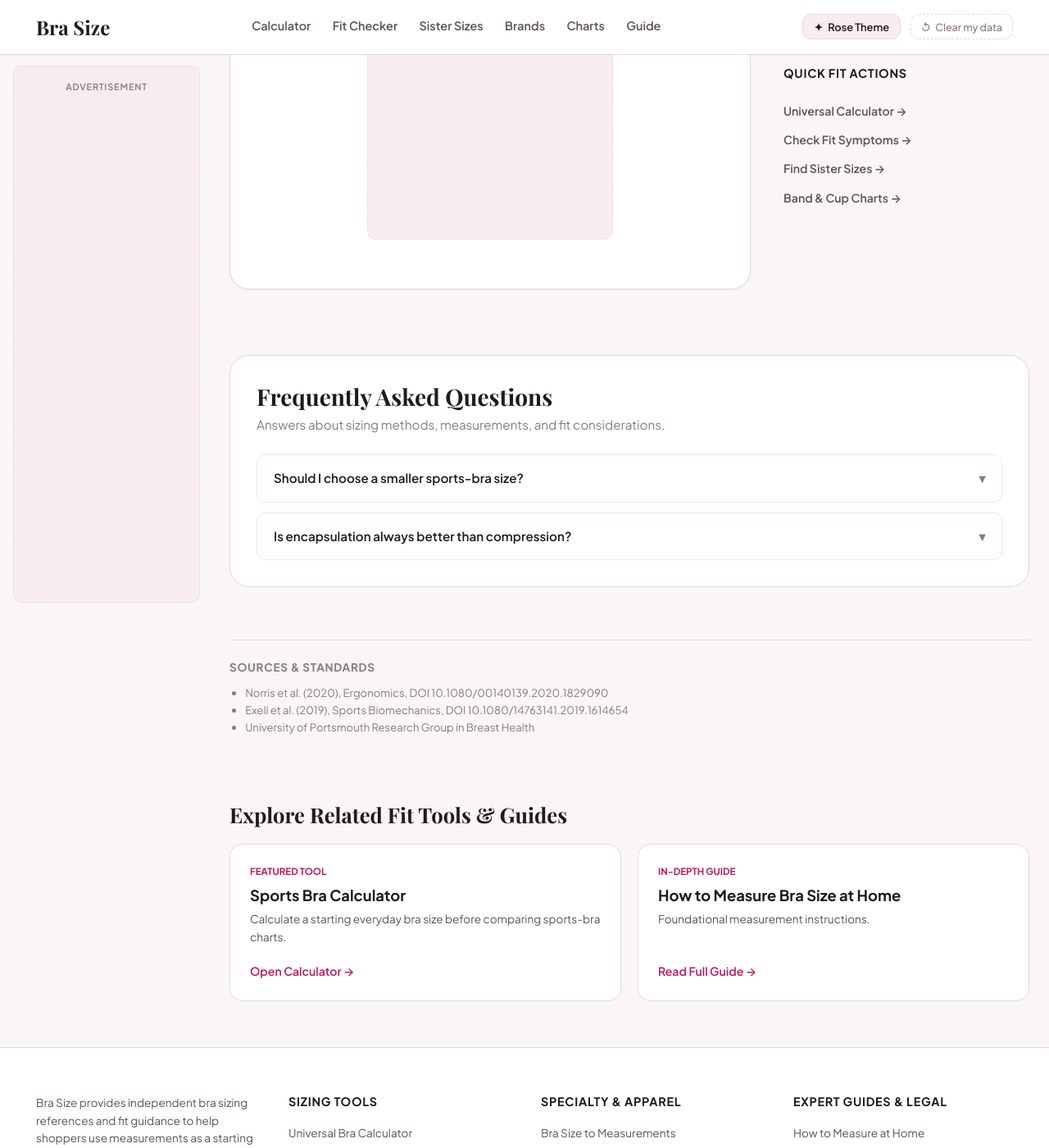
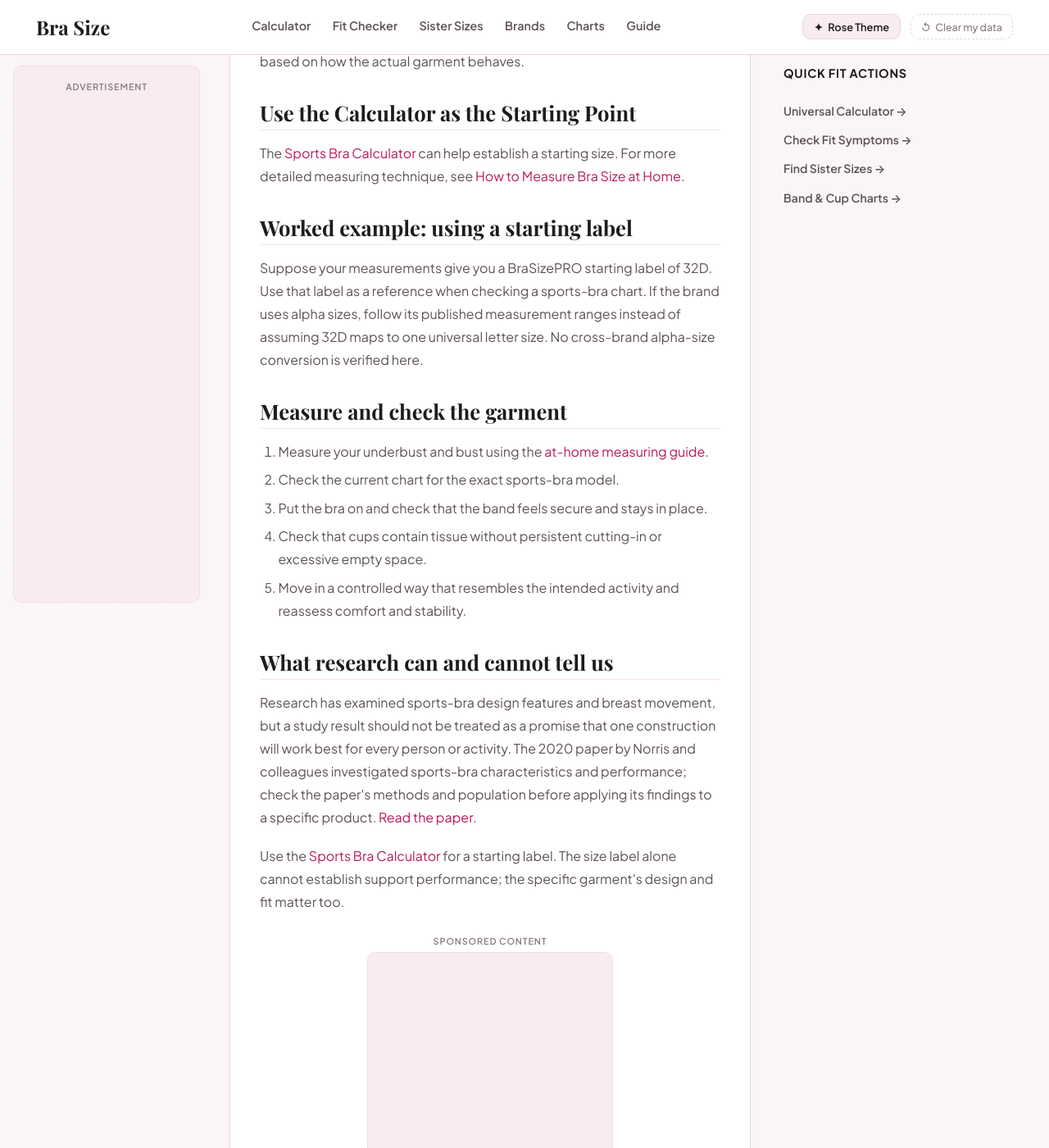
Before and after one commit to sharpedge74-cmyk/Bra-Size-Pro, a Jekyll site: the page built from how-to-measure-sports-bra.html, in a window 1280 px wide and 1400 px high, scrolled down 2731 px. Shown: the whole window at 82% size. Built offline with Jekyll 4.4.1, drawn with Linux system fonts in a browser that asks for light colours; some web fonts are replaced; some of the changed text lies outside the part shown.

Commit message:
Rewrite fit guidance with sourced caveats, practical examples, and updated FAQs

```diff
--- a/how-to-measure-sports-bra.html
+++ b/how-to-measure-sports-bra.html
@@ -1,16 +1,16 @@
 ---
 layout: guide
-title: "How to Measure for a Sports Bra: Support and Fit"
-description: "Learn how to measure for a sports bra, evaluate fit, and compare support features without relying on a single universal size rule."
+title: "How to Measure for a Sports Bra"
+description: "Measure for a sports bra, compare its chart, and check fit during movement. Learn why support depends on both sizing and garment design."
 permalink: /how-to-measure-sports-bra
 breadcrumb_label: "Measure Sports Bra"
 intent: "Guide to sports-bra measurement, fit and support features"
-last_reviewed: "2026-10-01"
+last_reviewed: "2026-10-19"
 ads: "guide"
 sources:
-  - "Norris et al. (2020), Ergonomics, DOI 10.1080/00140139.2020.1829090"
-  - "Exell et al. (2019), Sports Biomechanics, DOI 10.1080/14763141.2019.1614654"
-  - "University of Portsmouth Research Group in Breast Health"
+  - '<a href="https://doi.org/10.1080/00140139.2020.1829090" target="_blank" rel="noopener">Norris et al. (2020), sports-bra design and performance, Ergonomics — retrieved 2026-10-19</a>'
+  - '<a href="https://doi.org/10.1080/14763141.2019.1614654" target="_blank" rel="noopener">Exell et al. (2019), sports-bra and breast-movement research, Sports Biomechanics — retrieved 2026-10-19</a>'
+  - '<a href="https://www.port.ac.uk/research/research-groups-and-centres/research-group-in-breast-health" target="_blank" rel="noopener">University of Portsmouth Research Group in Breast Health — checked 2026-10-19</a>'
 related_tool:
   title: "Sports Bra Calculator"
   desc: "Calculate a starting everyday bra size before comparing sports-bra charts."
@@ -21,11 +21,20 @@
   url: "/how-to-measure-bra-size-at-home"
 faq:
   - q: "Should I choose a smaller sports-bra size?"
-    a: "Do not assume that deliberately sizing down is required. Use the sports-bra manufacturer's measurement chart and check that the band, cups and straps remain secure and comfortable during movement."
-  - q: "Is encapsulation always better than compression?"
-    a: "No universal winner applies to every wearer or activity. Research found that several design characteristics, including encapsulation, padded cups, an adjustable underband and high neckline, were associated with sports-bra performance."
+    a: "Do not assume sizing down is required. Use the manufacturer's chart and check that the band, cups and straps remain secure and comfortable during your activity."
+  - q: "How should a sports bra fit?"
+    a: "It should feel secure for the intended activity without persistent pain, cutting-in or unwanted movement. Check the band, cups, straps and neckline together, following the product's design."
+  - q: "Is compression or encapsulation better?"
+    a: "There is no single design that is best for every wearer and activity. Compare the garment's construction, comfort, movement control and intended use."
+  - q: "Can I use my everyday bra size?"
+    a: "Use it as a starting reference only. Some sports bras use band-and-cup labels while others use alpha sizes, and brand charts may differ."
+  - q: "How do I test the fit before exercising?"
+    a: "Move in a controlled way that resembles your activity. Check whether the band shifts, straps slip, cups cut in, or the garment feels unstable. Stop if it causes pain."
+
 ---
 
+<h2>Direct answer</h2>
+<p>To choose a sports bra, measure using the manufacturer's instructions, compare your measurements with its current chart, and check the garment while moving. Some sports bras use band-and-cup labels; others use alpha sizes such as S, M or L. The best starting size depends on the product's sizing system, while support also depends on design and activity.</p>
 <h2>Measure the Starting Size</h2>
 <p>Take the measurements requested by the calculator, then use the result as a starting point. Sports-bra labels can be bra-sized or alpha-sized, and the manufacturer's chart should take precedence for the actual garment.</p>
 
@@ -62,3 +71,10 @@
 
 <h2>Use the Calculator as the Starting Point</h2>
 <p>The <a href="/sports-bra-calculator">Sports Bra Calculator</a> can help establish a starting size. For more detailed measuring technique, see <a href="/how-to-measure-bra-size-at-home">How to Measure Bra Size at Home</a>.</p>
+<h2>Worked example: using a starting label</h2>
+<p>Suppose your measurements give you a BraSizePRO starting label of 32D. Use that label as a reference when checking a sports-bra chart. If the brand uses alpha sizes, follow its published measurement ranges instead of assuming 32D maps to one universal letter size. No cross-brand alpha-size conversion is verified here.</p>
+<h2>Measure and check the garment</h2>
+<ol><li>Measure your underbust and bust using the <a href="/how-to-measure-bra-size-at-home">at-home measuring guide</a>.</li><li>Check the current chart for the exact sports-bra model.</li><li>Put the bra on and check that the band feels secure and stays in place.</li><li>Check that cups contain tissue without persistent cutting-in or excessive empty space.</li><li>Move in a controlled way that resembles the intended activity and reassess comfort and stability.</li></ol>
+<h2>What research can and cannot tell us</h2>
+<p>Research has examined sports-bra design features and breast movement, but a study result should not be treated as a promise that one construction will work best for every person or activity. The 2020 paper by Norris and colleagues investigated sports-bra characteristics and performance; check the paper's methods and population before applying its findings to a specific product. <a href="https://doi.org/10.1080/00140139.2020.1829090" target="_blank" rel="noopener">Read the paper</a>.</p>
+<p>Use the <a href="/sports-bra-calculator">Sports Bra Calculator</a> for a starting label. The size label alone cannot establish support performance; the specific garment's design and fit matter too.</p>
```
